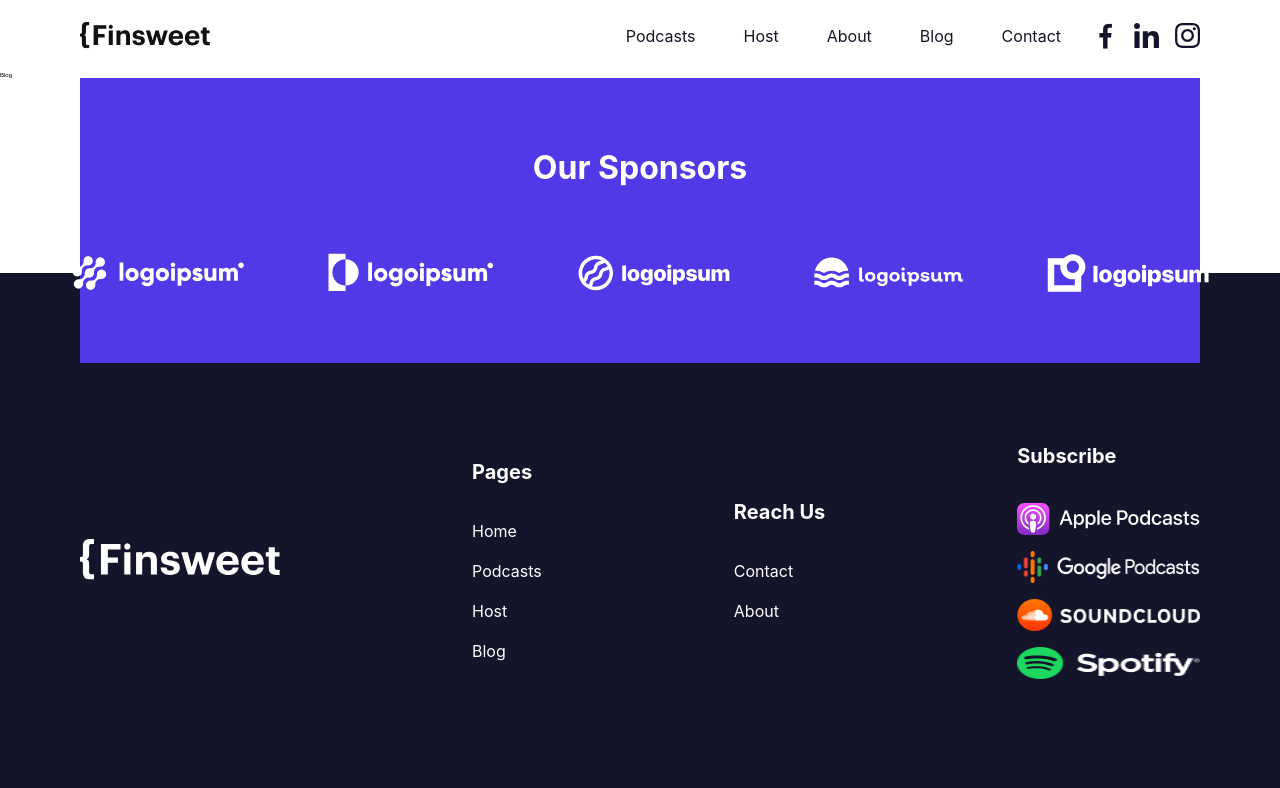
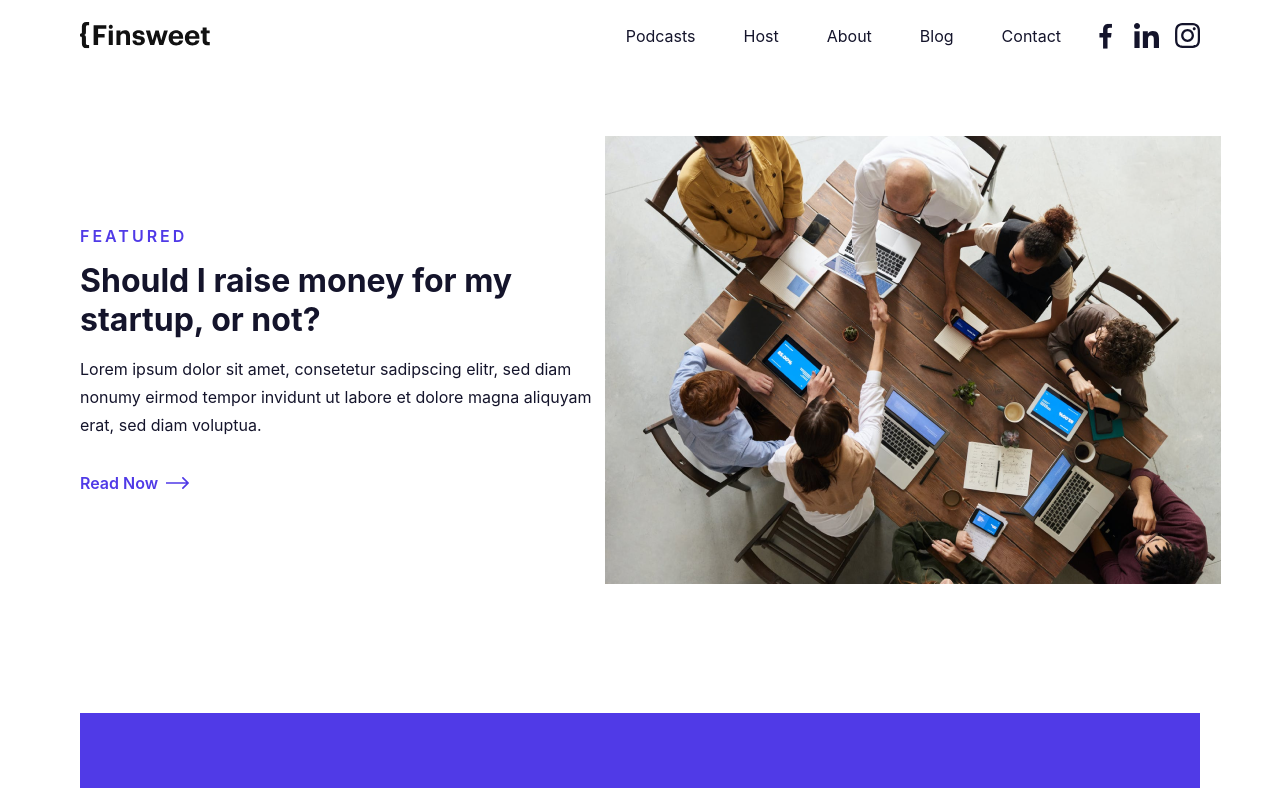
Before and after one commit to Canaga81/podcast, a React (Vite) app: page /blog in a window 1280 px wide. Shown: the top 788 px of the page. Built offline with nearby package versions, Linux system fonts and the light colour scheme.

Commit message:
Money Style Finish

```diff
--- /dev/null
+++ b/src/components/Money/Money.css
@@ -0,0 +1,78 @@
+.money {
+    padding: 0 8rem;
+    padding-top: 6.4rem;
+    padding-bottom: 12.8rem;
+}
+
+.money_container {
+    display: flex;
+    align-items: center;
+    justify-content: space-between;
+}
+
+.money_container-left {
+    display: flex;
+    flex-direction: column;
+    gap: 3.2rem;
+}
+
+.money_title_container {
+    display: flex;
+    flex-direction: column;
+    gap: 1.6rem;
+}
+
+.money_title_container .money_featured {
+    color: var(--blue-btn-bg);
+    font-family: Inter;
+    font-size: 1.6rem;
+    font-style: normal;
+    font-weight: 600;
+    line-height: 20px;
+    letter-spacing: 3px;
+    text-transform: uppercase;
+    text-decoration: none;
+}
+
+.money_title_container .money_title {
+    width: 52.2rem;
+    color: var(--black-color);
+    font-family: Inter;
+    font-size: 3.2rem;
+    font-style: normal;
+    font-weight: 700;
+    line-height: 120%;
+}
+
+.money_title_container .money_desc {
+    width: 52.5rem;
+    color: var(--black-color);
+    font-family: Inter;
+    font-size: 1.6rem;
+    font-style: normal;
+    font-weight: 400;
+    line-height: 28px;
+}
+
+.money_button .money_btn {
+    display: flex;
+    align-items: center;
+    gap: 0.8rem;
+    border: none;
+    outline: none;
+    background: transparent;
+    color: var(--blue-btn-bg);
+    font-family: Inter;
+    font-size: 1.6rem;
+    font-style: normal;
+    font-weight: 600;
+    line-height: 150%;
+    text-decoration: none;
+    cursor: pointer;
+    transition: var(--transition-delay);
+}
+
+.money_button .money_btn:hover {
+    gap: 2.4rem;
+    opacity: 0.87;
+}
--- /dev/null
+++ b/src/components/Money/Money.jsx
@@ -0,0 +1,37 @@
+import React from 'react'
+import people_image from '../../images/people_image.png'
+import './Money.css'
+
+const Money = () => {
+    return (
+        <section className='money'>
+            <div className="money_container">
+                <div className="money_container-left">
+                    <div className="money_title_container">
+                        <p className='money_featured'>Featured</p>
+                        <h2 className='money_title'>Should I raise money for my startup, or not?</h2>
+                        <p className='money_desc'>
+                            Lorem ipsum dolor sit amet, consetetur sadipscing elitr,
+                            sed diam nonumy eirmod tempor invidunt ut labore et dolore
+                            magna aliquyam erat, sed diam voluptua.
+                        </p>
+                    </div>
+
+                    <div className="money_button">
+                        <button className='money_btn'>
+                            Read Now
+                            <svg xmlns="http://www.w3.org/2000/svg" width="23" height="12" viewBox="0 0 23 12" fill="none">
+                                <path fill-rule="evenodd" clip-rule="evenodd" d="M17.466 0.238643L22.7565 5.42386C23.0812 5.74205 23.0812 6.25794 22.7565 6.57614L17.466 11.7614C17.1413 12.0795 16.615 12.0795 16.2903 11.7614C15.9657 11.4432 15.9657 10.9273 16.2903 10.6091L20.1617 6.81478H0V5.18522H20.1617L16.2903 1.39091C15.9657 1.07272 15.9657 0.556834 16.2903 0.238643C16.615 -0.0795478 17.1413 -0.0795478 17.466 0.238643Z" fill="#503AE7" />
+                            </svg>
+                        </button>
+                    </div>
+                </div>
+                <div className="money_container-right">
+                    <img src={people_image} />
+                </div>
+            </div>
+        </section>
+    )
+}
+
+export default Money
--- a/src/pages/About/About.jsx
+++ b/src/pages/About/About.jsx
@@ -3,6 +3,7 @@ import AboutInfo from '../../components/AboutInfo/AboutInfo'
 import AboutTeam from '../../components/AboutTeam/AboutTeam'
 import MeetOrTeam from '../../components/MeetOrTeam/MeetOrTeam'
 import SponsorsCompany from '../../components/SponsorsCompany/SponsorsCompany'
+import Episodes from '../../components/Episodes/Episodes'
 
 const About = () => {
 
@@ -15,6 +16,7 @@ const About = () => {
       <AboutTeam />
       <MeetOrTeam />
       <SponsorsCompany />
+      <Episodes />
 
     </>
 
--- a/src/pages/Blog/Blog.jsx
+++ b/src/pages/Blog/Blog.jsx
@@ -1,8 +1,11 @@
 import React from 'react'
+import Money from '../../components/Money/Money'
 
 const Blog = () => {
   return (
-    <div>Blog</div>
+    <>
+      <Money />
+    </>
   )
 }
 
```
Also changed, not shown: src/images/people_image.png (added).
